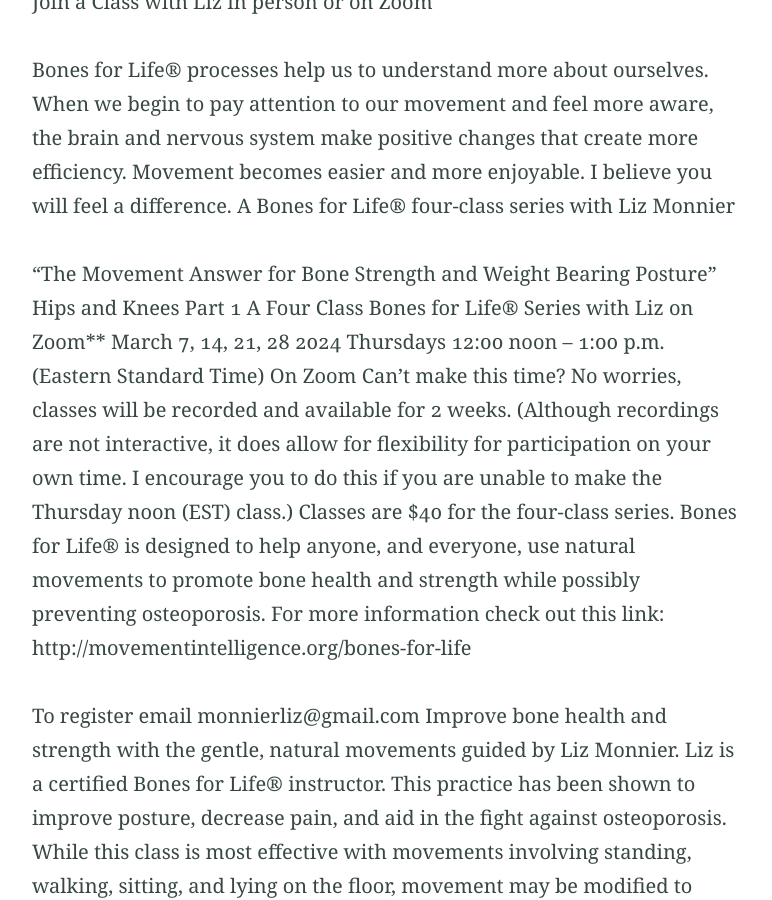
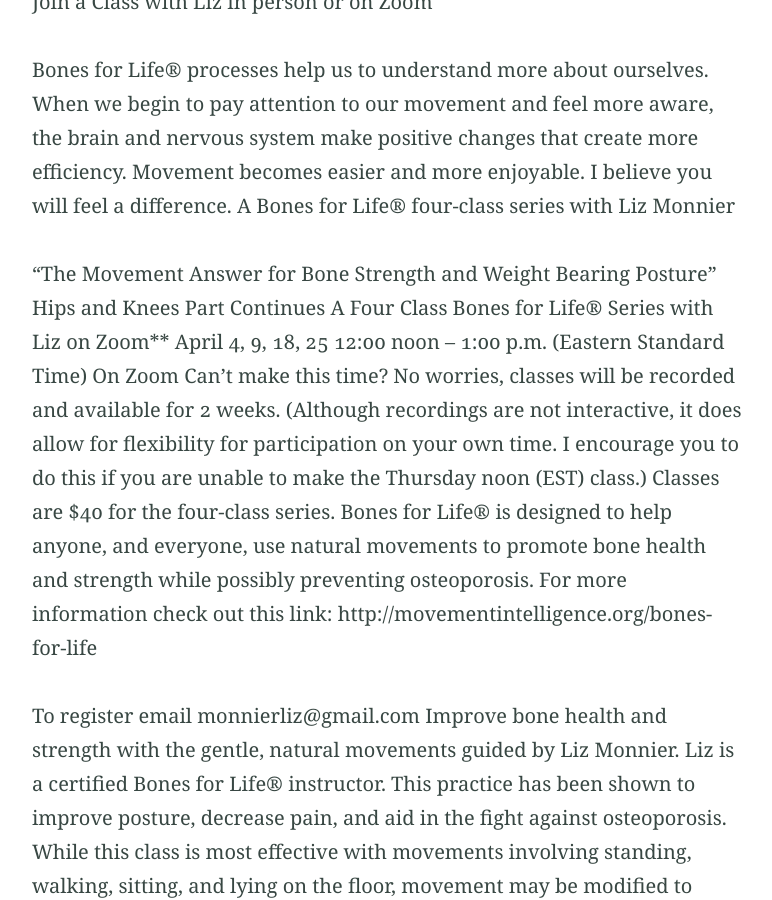
Before and after one commit to monnierliz/monnierliz.github.io, a Jekyll site: the page built from index.md, in a window 1280 px wide and 900 px high, scrolled down 3088 px. Shown: the whole window, without its empty margins (251-1023 px from the left). Built offline with Jekyll 4.4.1, drawn with Linux system fonts in a browser that asks for light colours.

Commit message:
Update index.md Bones for Life april update

```diff
--- a/index.md
+++ b/index.md
@@ -48,9 +48,9 @@ Bones for Life® processes help us to understand more about ourselves. When we b
 A Bones for Life® four-class series with Liz Monnier
 
 “The Movement Answer for Bone Strength and Weight Bearing Posture”
-Hips and Knees Part 1  A Four Class Bones for Life® Series with Liz on Zoom**
-March 7, 14, 21, 28 2024
-Thursdays 12:00 noon – 1:00 p.m. (Eastern Standard Time) On Zoom
+Hips and Knees Part Continues  A Four Class Bones for Life® Series with Liz on Zoom**
+April 4, 9, 18, 25
+12:00 noon – 1:00 p.m. (Eastern Standard Time) On Zoom
 Can’t make this time? No worries, classes will be recorded and available for 2 weeks.
 (Although recordings are not interactive, it does allow for flexibility for participation on your own time. I encourage you to do this if you are unable to make the Thursday noon (EST) class.)
 Classes are $40 for the four-class series.
```
